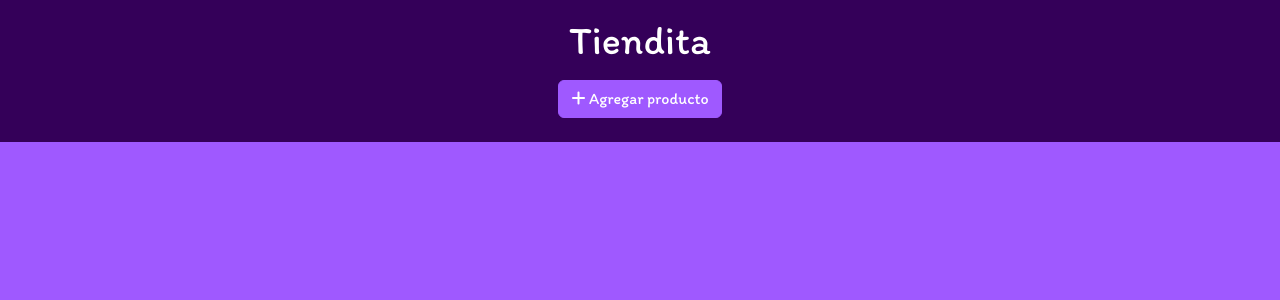
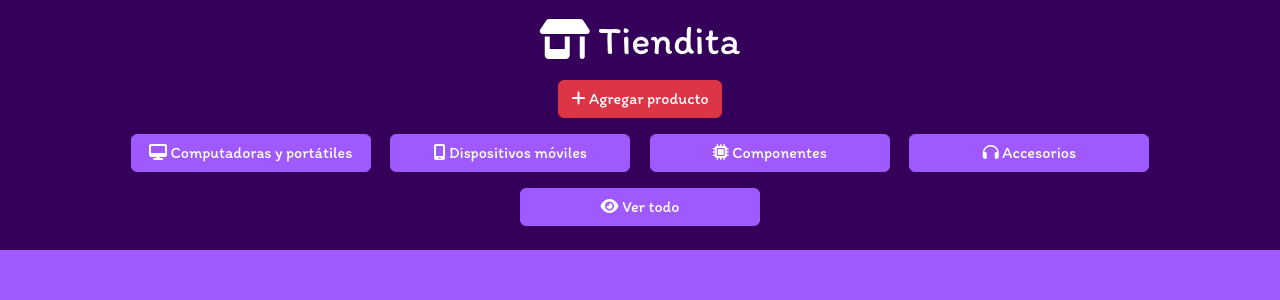
Before and after one commit to puduckey/backend_2_shop, a Django app: page / in a window 1280 px wide. Shown: the top 300 px of the page. Run offline with Django 4.2, Linux system fonts and the light colour scheme; data that the repository does not hold is empty; some libraries are stand-ins or nearby versions.

Commit message:
categorias

```diff
--- a/backend_2_shop/urls.py
+++ b/backend_2_shop/urls.py
@@ -22,6 +22,10 @@ urlpatterns = [
     path('admin/', admin.site.urls),
     path('', views.listadoProductos),
     path('productos/', views.listadoProductos),
+    path('productos/computadoras', views.listaComputadoras),
+    path('productos/moviles', views.listaMoviles),
+    path('productos/componentes', views.listaComponentes),
+    path('productos/accesorios', views.listaAccesorios),
     path('agregarProducto/', views.agregarProducto),
     path('actualizarProducto/<int:id>', views.cambiarProducto),
     path('eliminarProducto/<int:id>', views.quitarProducto),
--- a/inicio/forms.py
+++ b/inicio/forms.py
@@ -5,3 +5,6 @@ class ProductoForm(forms.ModelForm):
     class Meta:
         model = Producto
         fields = '__all__'
+        widgets = {
+            'categoria': forms.Select(attrs={'class': 'form-control'})
+        }
--- a/inicio/templates/productos.html
+++ b/inicio/templates/productos.html
@@ -5,12 +5,39 @@
     <link rel="stylesheet" href="{% static 'css/my-style.css' %}" />
   </head>
   <body style="background-color: #9F59FF;">
-    <div class="container-fluid text-center top-background p-3">
-      <h1 class="text-center text-white">Tiendita</h1>
+    <div class="container-fluid text-center top-background pt-3">
+      <h1 class="text-center text-white"><i class="fa-solid fa-shop" style="color: #ffffff;"></i> Tiendita</h1>
+      <a
+      class="btn btn-danger m-2 text-white"
+      href="/agregarProducto"
+      ><i class="fa-solid fa-plus" style="color: #ffffff;"></i> Agregar producto</a>
+    </div>
+    <div class="container-fluid text-center top-background pb-3">
       <a
       class="btn btn-secondary m-2 text-white"
-      href="/agregarProducto"
-      ><i class="fa-solid fa-plus" style="color: #ffffff;"></i> Agregar producto</a>
+      style="width: 240px;"
+      href="/productos/computadoras"
+      ><i class="fa-solid fa-desktop" style="color: #ffffff;"></i> Computadoras y portátiles</a>
+      <a
+      class="btn btn-secondary m-2 text-white"
+      style="width: 240px;"
+      href="/productos/moviles"
+      ><i class="fa-solid fa-mobile-screen" style="color: #ffffff;"></i> Dispositivos móviles</a>
+      <a
+      class="btn btn-secondary m-2 text-white"
+      style="width: 240px;"
+      href="/productos/componentes"
+      ><i class="fa-solid fa-microchip" style="color: #ffffff;"></i> Componentes</a>
+      <a
+      class="btn btn-secondary m-2 text-white"
+      style="width: 240px;"
+      href="/productos/accesorios"
+      ><i class="fa-solid fa-headphones" style="color: #ffffff;"></i> Accesorios</a>
+      <a
+      class="btn btn-secondary m-2 text-white"
+      style="width: 240px;"
+      href="/productos"
+      ><i class="fa-solid fa-eye" style="color: #ffffff;"></i> Ver todo</a>
     </div>
     <div class="container">
       <div class="row justify-content-center align-items-center">
--- a/inicio/views.py
+++ b/inicio/views.py
@@ -1,6 +1,6 @@
 from django.shortcuts import render, redirect
 from django.http import HttpResponse
-from inicio.models import Producto
+from inicio.models import Producto, Categoria
 from inicio.forms import ProductoForm
 from . import forms
 
@@ -9,6 +9,30 @@ from . import forms
 def listadoProductos(request):
     productos= Producto.objects.all()
     data = {'productos':productos}
+    return render(request, 'productos.html', data)
+
+def listaComputadoras(request):
+    categoria = Categoria.objects.get(nombre="Computadoras y portátiles")
+    productos = Producto.objects.filter(categoria=categoria)
+    data = {'productos': productos}
+    return render(request, 'productos.html', data)
+
+def listaMoviles(request):
+    categoria = Categoria.objects.get(nombre="Dispositivos móviles")
+    productos = Producto.objects.filter(categoria=categoria)
+    data = {'productos': productos}
+    return render(request, 'productos.html', data)
+
+def listaComponentes(request):
+    categoria = Categoria.objects.get(nombre="Componentes")
+    productos = Producto.objects.filter(categoria=categoria)
+    data = {'productos': productos}
+    return render(request, 'productos.html', data)
+
+def listaAccesorios(request):
+    categoria = Categoria.objects.get(nombre="Accesorios")
+    productos = Producto.objects.filter(categoria=categoria)
+    data = {'productos': productos}
     return render(request, 'productos.html', data)
 
 def agregarProducto(request):
```
Also changed, not shown: inicio/models.py (+8 -0 lines), inserts.sql (added, +27 -0 lines), inicio/migrations/0002_categoria_producto_categoria.py (added).
